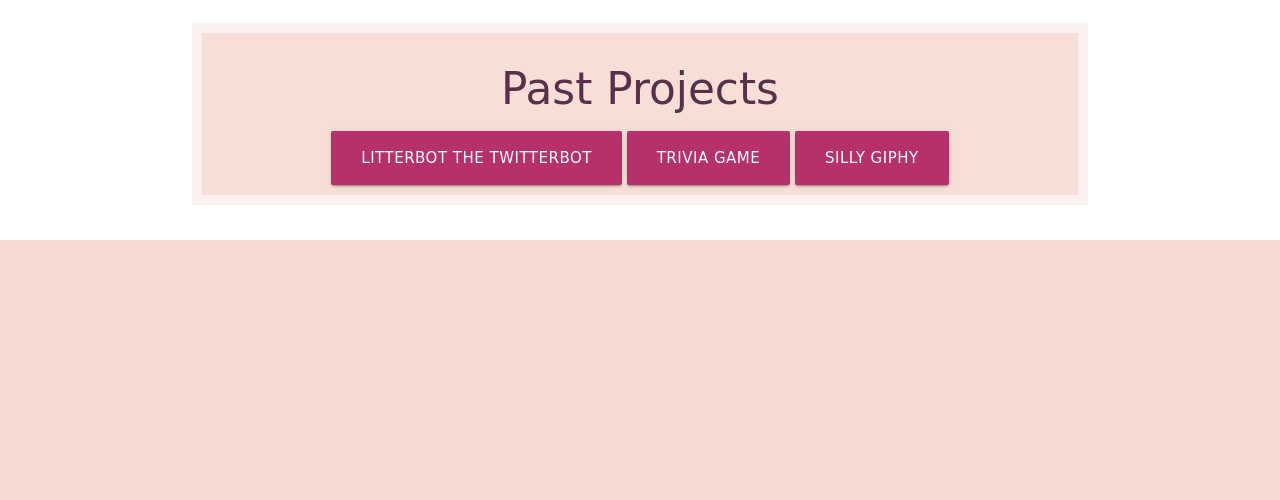
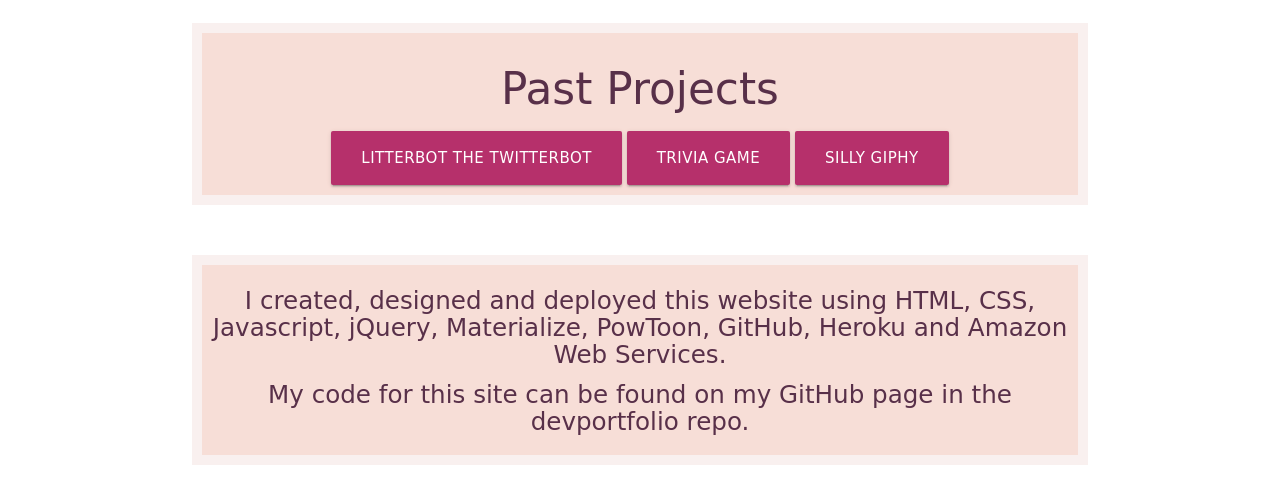
Before and after one commit to harendranathvegi9/devportfolio, a PHP site: page /skills.html in a window 1280 px wide. Shown: the part 1184-1684 px from the top of the page. Before the commit the page ends 1424 px from the top, so only its background shows below. Run offline with PHP 8.4, Linux system fonts and the light colour scheme; some libraries are stand-ins or nearby versions; some web fonts are replaced.

Commit message:
I added the webpage div to the skills page

```diff
--- a/css/dev.css
+++ b/css/dev.css
@@ -119,11 +119,21 @@ h5{
 	border-color: #f9efed;
 	padding: 10px;
 	opacity: .88;
+	margin-top: 20px;
+}
+
+#webpage{
+	background-color: #f7dad2;
+	color: #421431;
+	border-width: 10px;
+	border-style: solid;
+	border-color: #f9efed;
+	padding: 10px;
+	opacity: .88;
 	margin-bottom: 20px;
 	margin-top: 20px;
 }
 
-/*   this makes the project links fan out*/
 
 
 /*END OF SKILLS/PROJECT PAGE CSS*/
--- a/skills.html
+++ b/skills.html
@@ -69,6 +69,14 @@
 </div>
 </div>
 
+<div class="section">
+  <div class="container" id="webpage">
+    <h5>I created, designed and deployed this website using HTML, CSS, Javascript, jQuery, Materialize, PowToon, GitHub, Heroku and Amazon Web Services.</h5>
+    <h5>My code for this site can be found on my GitHub page in the devportfolio repo.</h5>
+  </div>
+</div>
+
+
     <script   src="https://code.jquery.com/jquery-3.1.1.js" integrity="sha256-16cdPddA6VdVInumRGo6IbivbERE8p7CQR3HzTBuELA=" crossorigin="anonymous"></script>
      <script src="https://cdnjs.cloudflare.com/ajax/libs/jquery-backstretch/2.0.4/jquery.backstretch.min.js"></script>
 <!--   connection to js portfolio page -->
```
